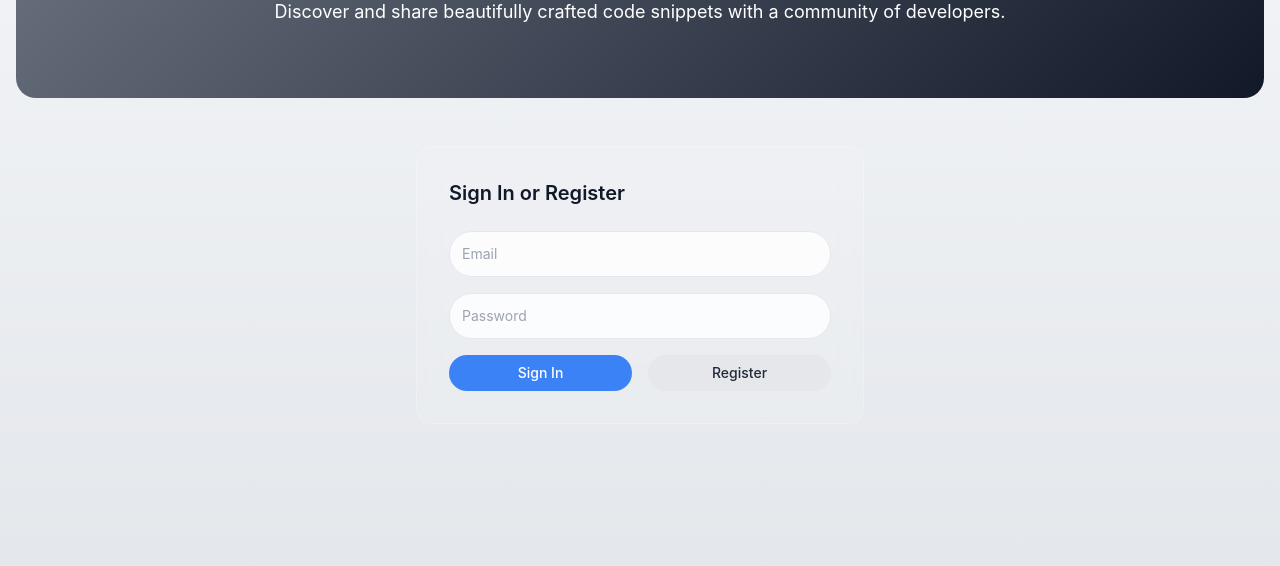
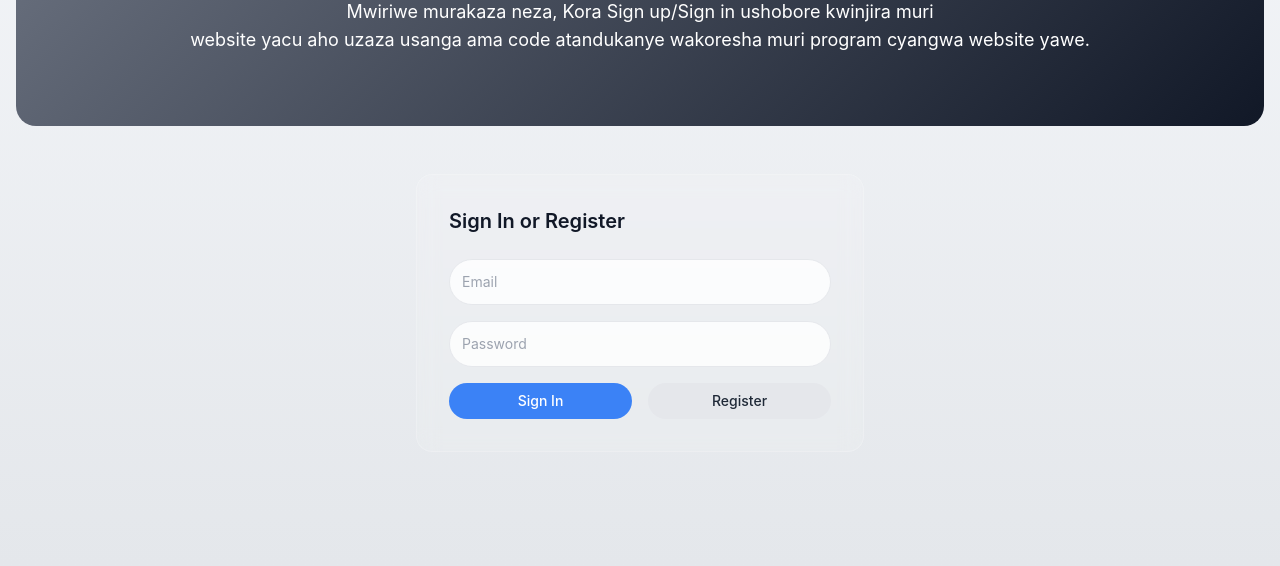
Before and after one commit to MKB-NOL/KAMBACodex, a plain HTML site: page index.html in a window 1280 px wide. Shown: the part 234-800 px from the top of the page. Drawn offline with nearby package versions, Linux system fonts and the light colour scheme.

Commit message:
Update index.html

```diff
--- a/index.html
+++ b/index.html
@@ -44,7 +44,7 @@
   <main class="container mx-auto px-4 py-12">
     <section class="hero-section p-12 mb-12 text-center animate-fade-in">
       <h2 class="text-4xl font-bold mb-4">Welcome to KAMBA Codex</h2>
-      <p class="text-lg mb-6">Discover and share beautifully crafted code snippets with a community of developers.</p>
+      <p class="text-lg mb-6">Mwiriwe murakaza neza, Kora Sign up/Sign in ushobore kwinjira muri <br> website yacu aho uzaza usanga ama code atandukanye wakoresha muri program cyangwa website yawe.</p>
     </section>
     <section class="auth-container p-8 max-w-md mx-auto">
       <h3 class="text-xl font-semibold text-gray-900 mb-6">Sign In or Register</h3>
```
